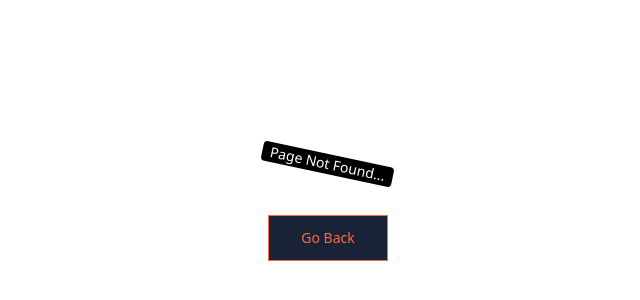
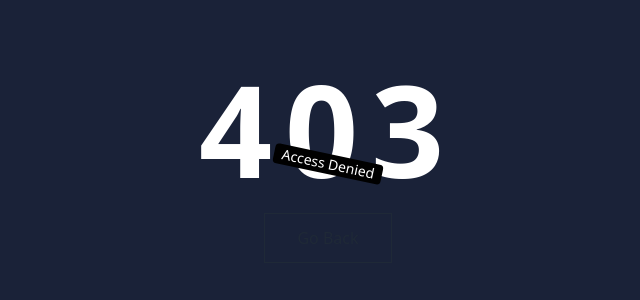
Before and after one commit to Vedantnawale/lms_frontend, a React (Vite) app: page /denied in a window 1280 px wide. Before the commit this address had no page. Shown: the part 236-536 px from the top of the page, without its empty margins (312-952 px from the left). Built offline with nearby package versions, Linux system fonts and the light colour scheme.

Commit message:
Denied Page added successfully

```diff
--- a/src/App.jsx
+++ b/src/App.jsx
@@ -7,6 +7,7 @@
 import Login from './Pages/Login'
 import CourseList from './Pages/Course/CourseList'
 import Contact from './Pages/Contact'
+import Denied from './Pages/Denied'
 
 function App() {
 
@@ -20,6 +21,7 @@
     <Route path="/contact" element={<Contact />}></Route>
 
     <Route path="/courses" element={<CourseList />}></Route>
+    <Route path="/denied" element={<Denied />}></Route>
 
 
     <Route path="/signup" element={<Signup />}></Route>
--- a/src/Pages/Contact.jsx
+++ b/src/Pages/Contact.jsx
@@ -21,6 +21,7 @@
     }
 
     // AsyncThunk kyuki koi state maintain nahi karni hai
+    //TODO: form submit nahi ho raha hai error dikha raha page not found
 
   async  function onFormSubmit(e) {
         e.preventDefault();
--- /dev/null
+++ b/src/Pages/Denied.jsx
@@ -0,0 +1,24 @@
+import React from 'react'
+import { useNavigate } from 'react-router-dom'
+
+const Denied = () => {
+    const navigate = useNavigate()
+    return (
+        <main className='h-screen w-full flex flex-col justify-center items-center bg-[#1A2238]'>
+            <h1 className='text-9xl font-extrabold text-white tracking-widest'>
+                403
+            </h1>
+            <div className='bg-black text-white px-2 text-sm rounded rotate-12 absolute'>
+                Access Denied
+            </div>
+            <button
+                onClick={() => navigate(-1)}
+                className='mt-5'>
+                <span className='relative block px-8 py-3 bg-[#1A2238] hover:bg-yellow-400  hover:text-white border border-current'>
+                    Go Back</span>
+            </button>
+        </main>
+    )
+}
+
+export default Denied
```
